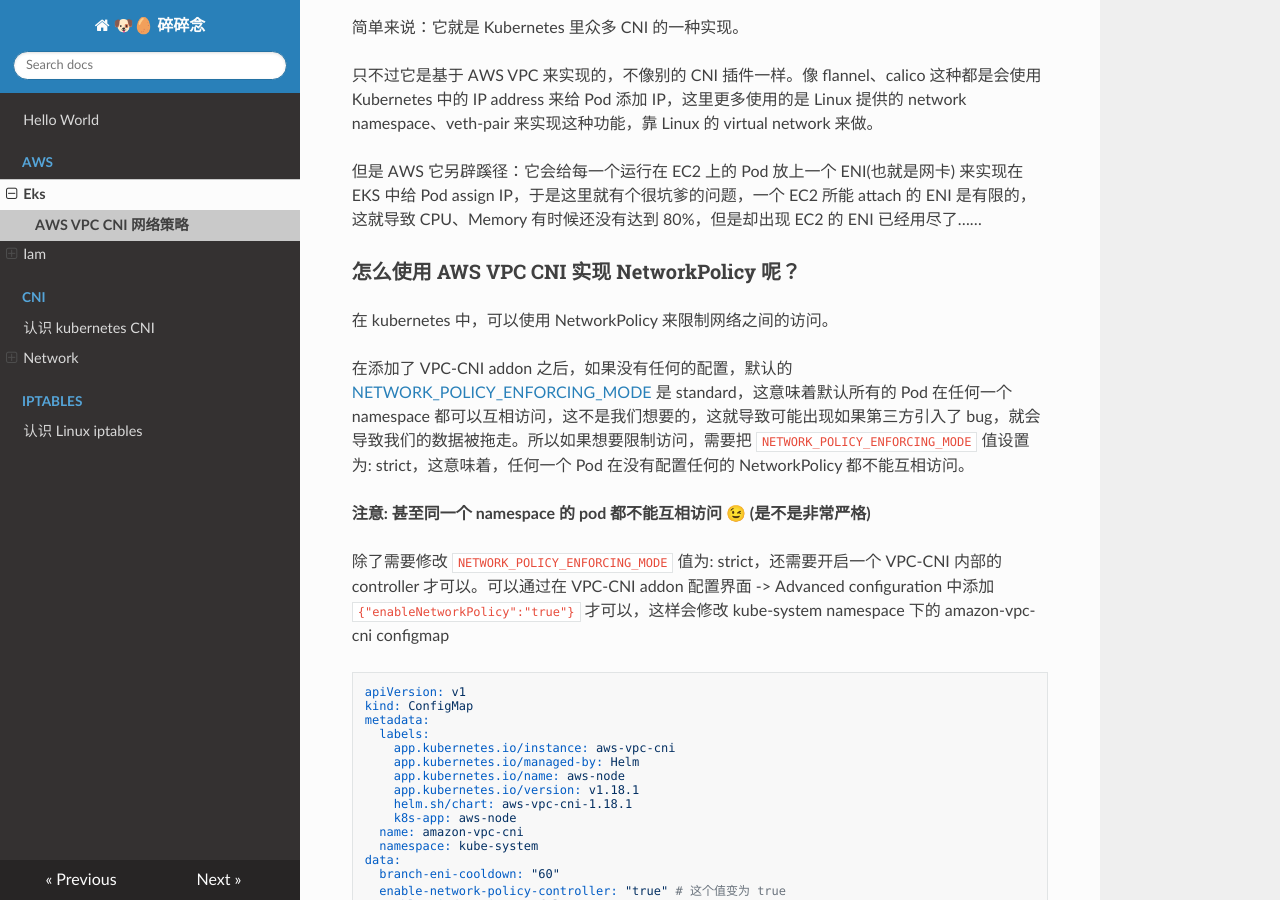
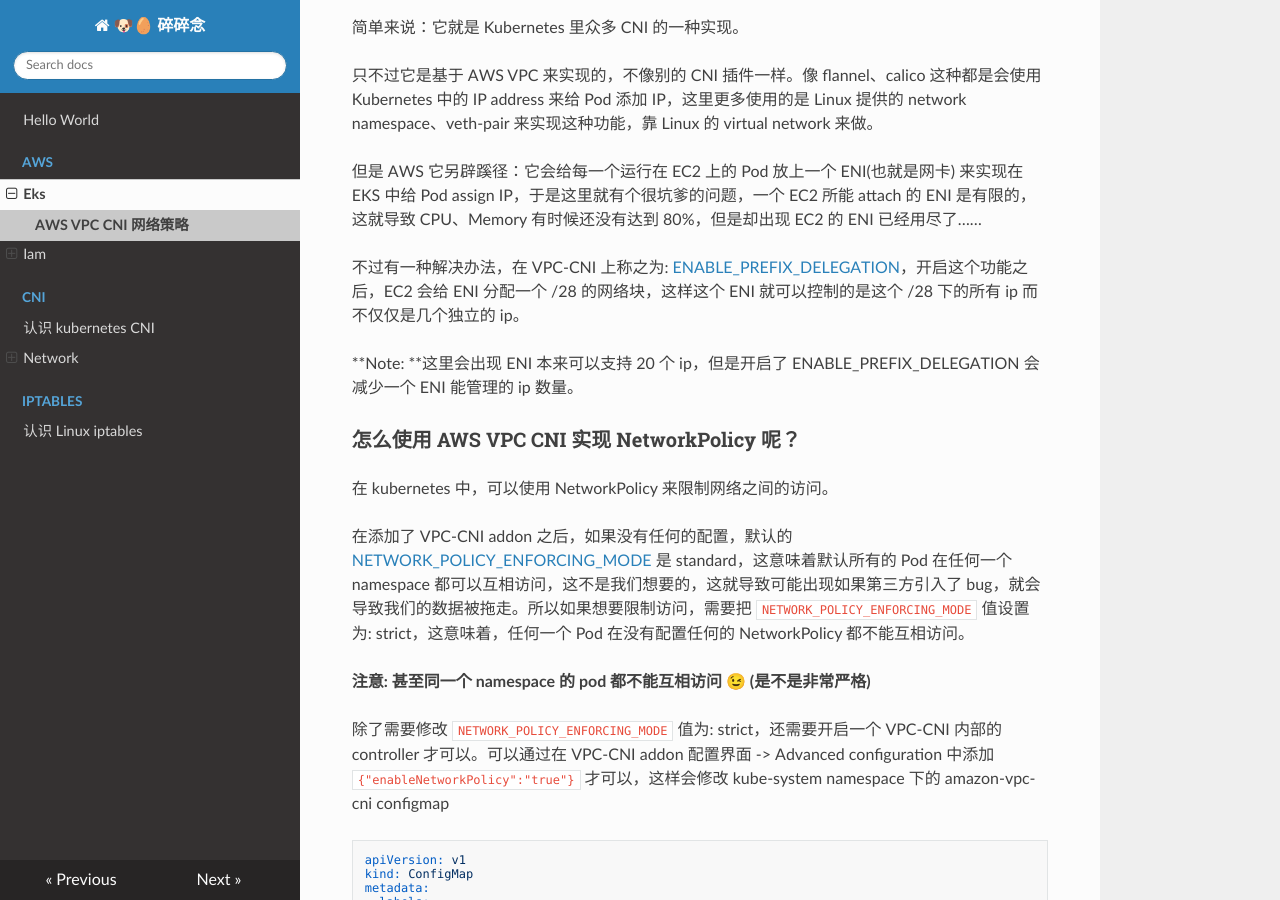
Before and after one commit to weijiany/weijiany.github.io, an MkDocs documentation site: the page built from docs/aws/eks/0-vpc-cni-网络策略.md, in a window 1280 px wide and 900 px high, scrolled down 429 px. Built offline with MkDocs 1.6.1, drawn with Linux system fonts in a browser that asks for light colours; nearby versions of some CDN libraries.

Commit message:
add more info about eni config

```diff
--- a/docs/aws/eks/0-vpc-cni-网络策略.md
+++ b/docs/aws/eks/0-vpc-cni-网络策略.md
@@ -13,6 +13,10 @@
 只不过它是基于 AWS VPC 来实现的，不像别的 CNI 插件一样。像 flannel、calico 这种都是会使用 Kubernetes 中的 IP address 来给 Pod 添加 IP，这里更多使用的是 Linux 提供的 network namespace、veth-pair 来实现这种功能，靠 Linux 的 virtual network 来做。
 
 但是 AWS 它另辟蹊径：它会给每一个运行在 EC2 上的 Pod 放上一个 ENI(也就是网卡) 来实现在 EKS 中给 Pod assign IP，于是这里就有个很坑爹的问题，一个 EC2 所能 attach 的 ENI 是有限的，这就导致 CPU、Memory 有时候还没有达到 80%，但是却出现 EC2 的 ENI 已经用尽了……
+
+不过有一种解决办法，在 VPC-CNI 上称之为: [ENABLE_PREFIX_DELEGATION](https://github.com/aws/amazon-vpc-cni-k8s?tab=readme-ov-file#enable_prefix_delegation-v190)，开启这个功能之后，EC2 会给 ENI 分配一个 /28 的网络块，这样这个 ENI 就可以控制的是这个 /28 下的所有 ip 而不仅仅是几个独立的 ip。
+
+**Note: **这里会出现 ENI 本来可以支持 20 个 ip，但是开启了 ENABLE_PREFIX_DELEGATION 会减少一个 ENI 能管理的 ip 数量。
 
 ### 怎么使用 AWS VPC CNI 实现 NetworkPolicy 呢？
 
```
